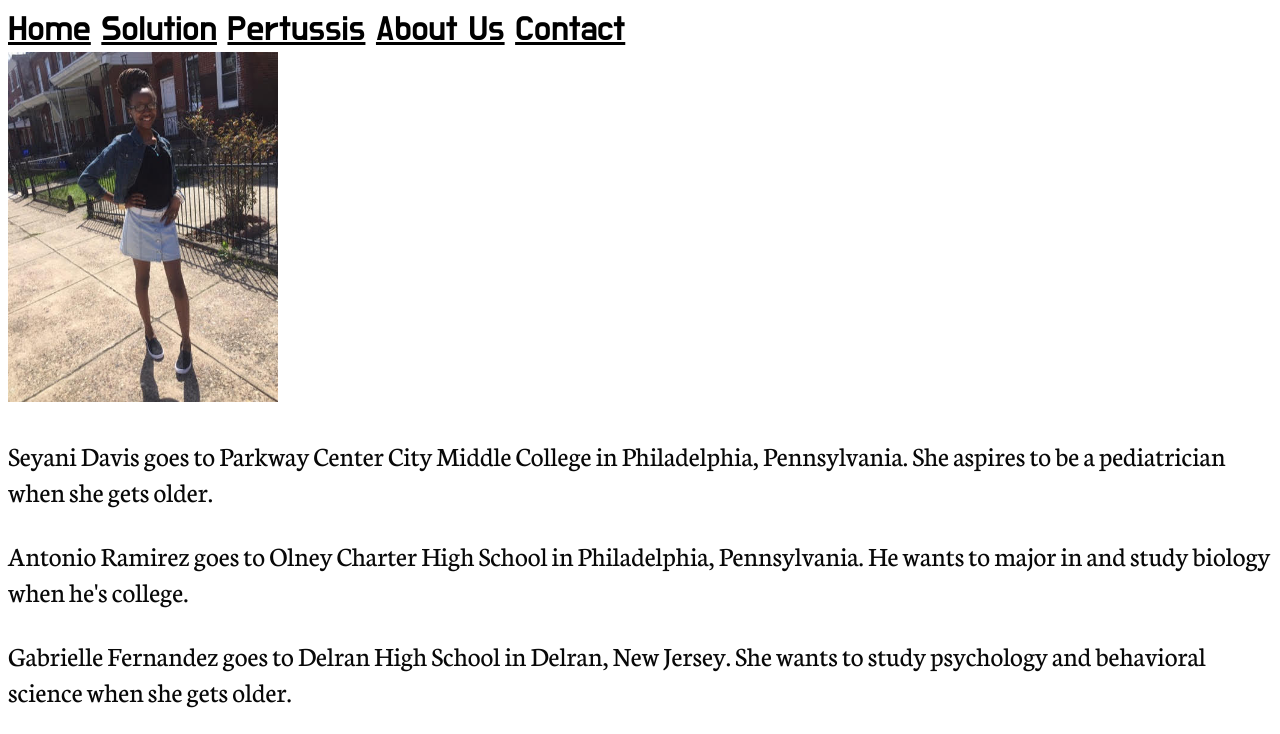
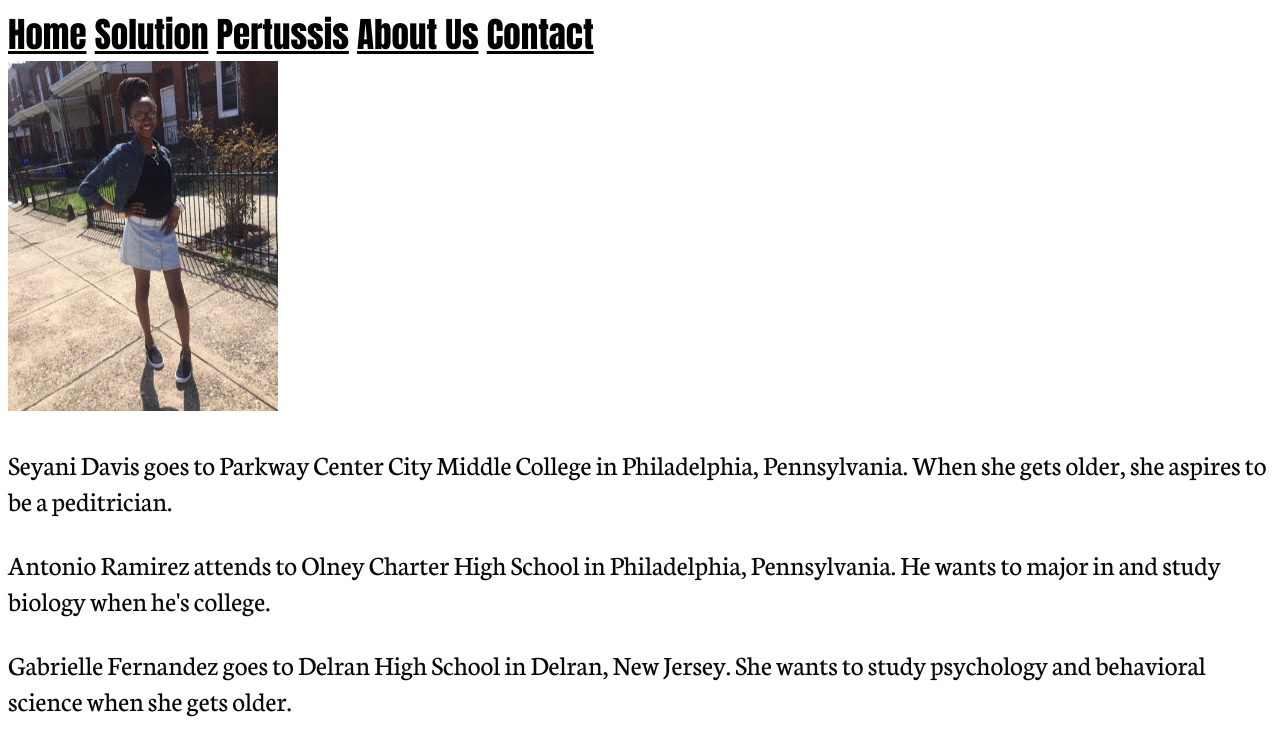
Before and after one commit to gabfernandez/pertussis, a plain HTML site: page about.html in a window 1280 px wide. Shown: the top 734 px of the page. Drawn offline with Linux system fonts and the light colour scheme.

Commit message:
many add ons

```diff
--- a/about.html
+++ b/about.html
@@ -4,10 +4,10 @@
     <meta charset="UTF-8">
     <meta name="viewport" content="width=device-width, initial-scale=1.0">
     <meta http-equiv="X-UA-Compatible" content="ie=edge">
+    <link rel="stylesheet" href="stylesheet.css"/>
+    <link href="https://fonts.googleapis.com/css?family=Neuton" rel="stylesheet">
+    <link href="https://fonts.googleapis.com/css?family=Anton" rel="stylesheet">
     <title>About Us</title>
-    <link rel="stylesheet" href="stylesheet.css"/>
-    <link href="https://fonts.googleapis.com/css?family=Do+Hyeon" rel="stylesheet">
-    <link href="https://fonts.googleapis.com/css?family=Neuton" rel="stylesheet">
 </head>
     <nav>
         <a href="home.html">Home</a>
@@ -20,8 +20,8 @@
     <div>
         <img class="seyani" src="sey.jpg"></img>
     </div>
-    <p class="aboutseyani">Seyani Davis goes to Parkway Center City Middle College in Philadelphia, Pennsylvania. She aspires to be a pediatrician when she gets older.</p>
-    <p class="abouttoni">Antonio Ramirez goes to Olney Charter High School in Philadelphia, Pennsylvania. He wants to major in and study biology when he's college.</p>
+    <p class="aboutseyani">Seyani Davis goes to Parkway Center City Middle College in Philadelphia, Pennsylvania. When she gets older, she aspires to be a peditrician.</p>
+    <p class="abouttoni">Antonio Ramirez attends to Olney Charter High School in Philadelphia, Pennsylvania. He wants to major in and study biology when he's college.</p>
     <p class="aboutgab">Gabrielle Fernandez goes to Delran High School in Delran, New Jersey. She wants to study psychology and behavioral science when she gets older.</p>
     <div>
         <img class="kevin" src="kev.jpg"></img>
--- a/stylesheet.css
+++ b/stylesheet.css
@@ -5,7 +5,7 @@ body {
     font-family: 'Neuton', serif;
 }
 nav{
-    font-family: 'Do Hyeon', sans-serif;
+    font-family: 'Anton', sans-serif;
     font-size: 35px;
 }
 .kevin {
@@ -21,5 +21,5 @@ a {
 }
 
 a:hover {
-    color: rgb(28, 101, 236);
+    color: rgb(19, 55, 122);
 }
```
Also changed, not shown: aboutpertussis.html (+3 -0 lines), contact.html (+3 -0 lines), home.html (+3 -0 lines), solution.html (+3 -0 lines).
